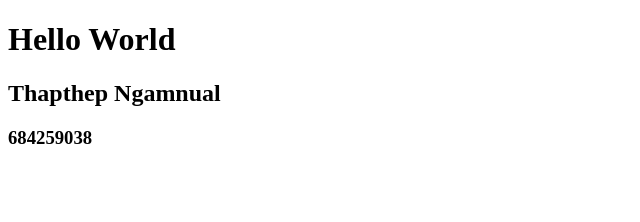
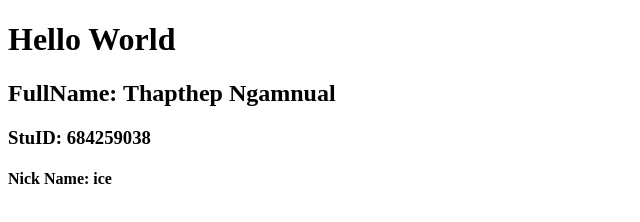
Before and after one commit to thapthep/Web1-684259038, a plain HTML site: page index.html in a window 1280 px wide. Shown: the whole page, without its empty margins (0-640 px from the left). Drawn offline with Linux system fonts and the light colour scheme.

Commit message:
insert Nick Name

```diff
--- a/index.html
+++ b/index.html
@@ -7,8 +7,9 @@
     <title>Document</title>
 </head>
     <h1>Hello World</h1>
-    <h2>Thapthep Ngamnual</h2>
-    <h3>684259038</h3>
+    <h2>FullName: Thapthep Ngamnual</h2>
+    <h3>StuID: 684259038</h3>
+    <h4>Nick Name: ice</h4>
 <body>
 
 </body>
```
